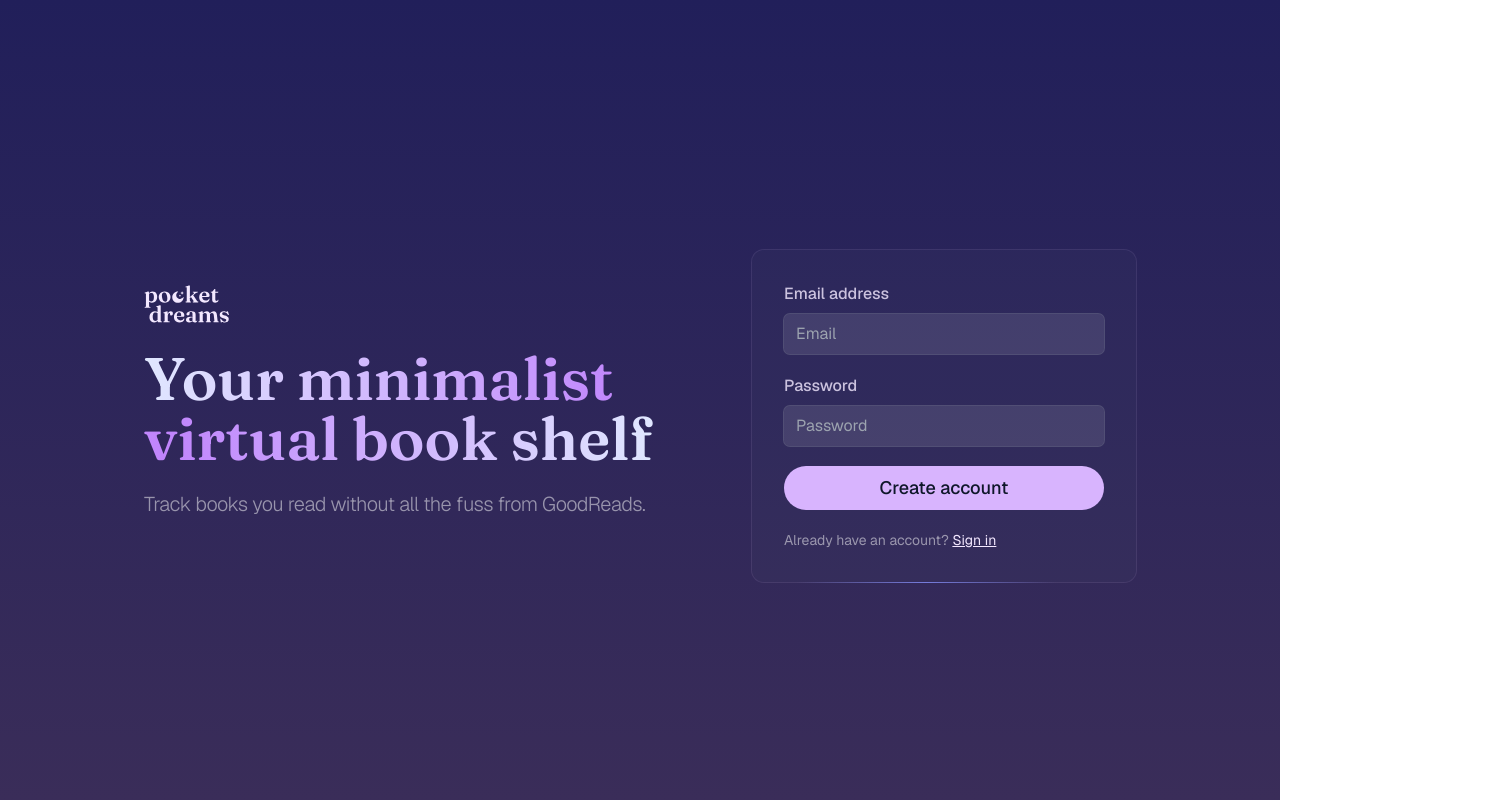
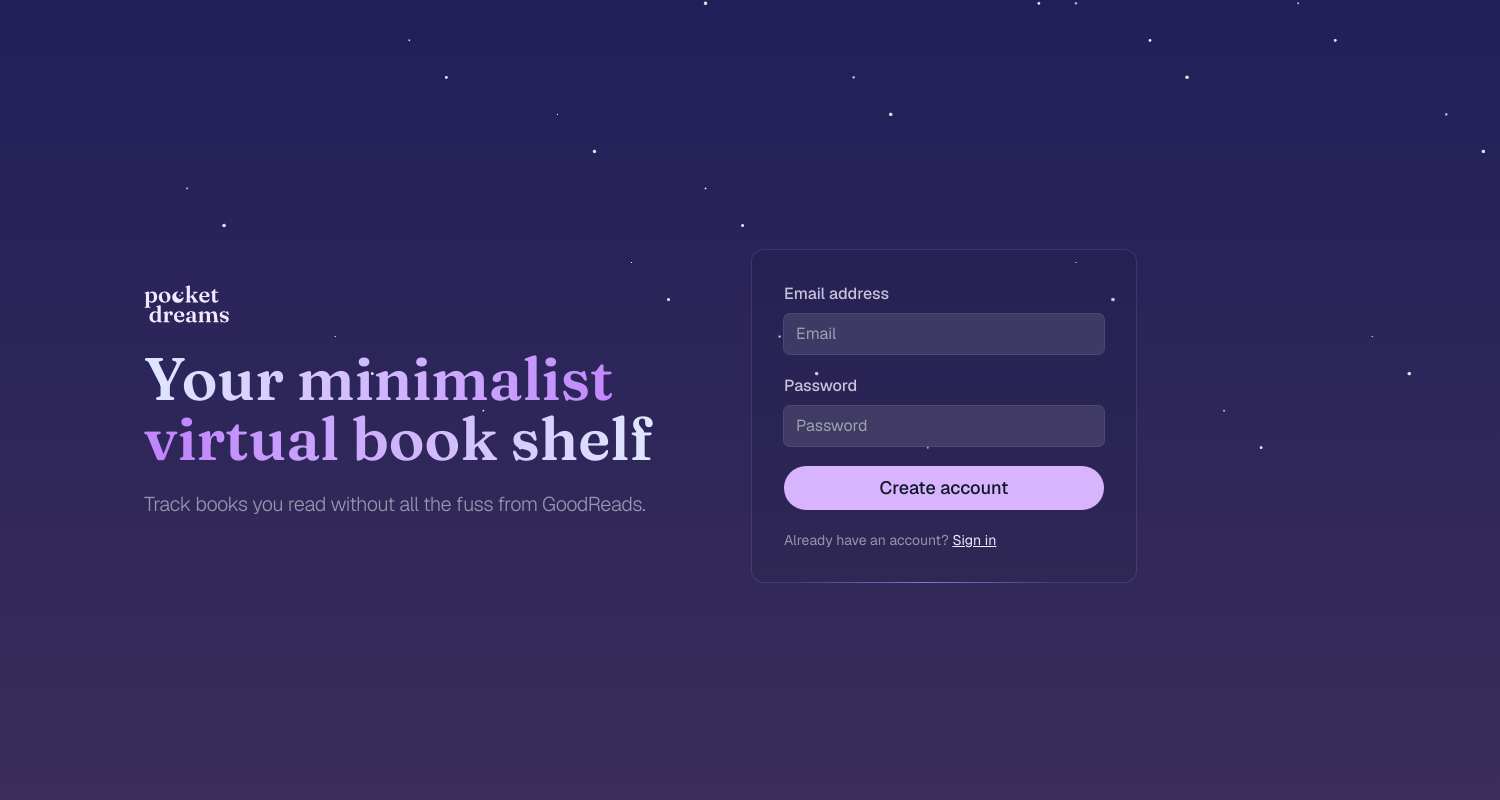
Before and after one commit to trishalim/pocket-dreams, a Next.js app: page / in a window 1280 px wide. Shown: the whole page, 1500 px wide, since content can reach past the window. Built offline with nearby package versions, Linux system fonts and the light colour scheme; no server answers.

Commit message:
add stars

```diff
--- a/app/globals.css
+++ b/app/globals.css
@@ -14,4 +14,8 @@
 
     @apply appearance-none pl-3 py-2 pr-10 bg-no-repeat ring-1 ring-gray-500/20 rounded-md;
   }
+
+  .text-gradient {
+    @apply bg-gradient-to-r from-indigo-100 via-purple-400 to-indigo-100 bg-clip-text text-transparent;
+  }
 }
--- a/app/layout.tsx
+++ b/app/layout.tsx
@@ -17,6 +17,99 @@ const defaultUrl = process.env.VERCEL_URL
   ? `https://${process.env.VERCEL_URL}`
   : "http://localhost:3000";
 
+const StarrySky = ({ className }: { className?: string }) => (
+  <svg
+    width="1500"
+    height="800"
+    className={className}
+    viewBox="0 0 1920 1080"
+    xmlns="http://www.w3.org/2000/svg"
+  >
+    <defs>
+      <radialGradient
+        id="starGradient"
+        cx="50%"
+        cy="50%"
+        r="50%"
+        fx="50%"
+        fy="50%"
+      >
+        <stop offset="0%" style={{ stopColor: "white", stopOpacity: 1 }} />
+        <stop offset="100%" style={{ stopColor: "white", stopOpacity: 0 }} />
+      </radialGradient>
+      <radialGradient
+        id="brightStarGradient"
+        cx="50%"
+        cy="50%"
+        r="50%"
+        fx="50%"
+        fy="50%"
+      >
+        <stop offset="0%" style={{ stopColor: "white", stopOpacity: 1 }} />
+        <stop offset="70%" style={{ stopColor: "white", stopOpacity: 0.7 }} />
+        <stop offset="100%" style={{ stopColor: "white", stopOpacity: 0 }} />
+      </radialGradient>
+    </defs>
+    <rect width="100%" height="100%" fill="transparent" />
+    {/* Regular stars */}
+    <circle cx="50" cy="50" r="2" fill="url(#starGradient)" />
+    <circle cx="200" cy="100" r="1.5" fill="url(#starGradient)" />
+    <circle cx="400" cy="200" r="2.5" fill="url(#starGradient)" />
+    <circle cx="600" cy="150" r="2" fill="url(#starGradient)" />
+    <circle cx="800" cy="300" r="1.5" fill="url(#starGradient)" />
+    <circle cx="1000" cy="250" r="2" fill="url(#starGradient)" />
+    <circle cx="1200" cy="100" r="1" fill="url(#starGradient)" />
+    <circle cx="1400" cy="350" r="2.5" fill="url(#starGradient)" />
+    <circle cx="1600" cy="200" r="2" fill="url(#starGradient)" />
+    <circle cx="1800" cy="100" r="1.5" fill="url(#starGradient)" />
+    <circle cx="200" cy="600" r="2" fill="url(#starGradient)" />
+    <circle cx="400" cy="800" r="1.5" fill="url(#starGradient)" />
+    <circle cx="600" cy="900" r="2" fill="url(#starGradient)" />
+    <circle cx="800" cy="700" r="1" fill="url(#starGradient)" />
+    <circle cx="1000" cy="800" r="2.5" fill="url(#starGradient)" />
+    <circle cx="1200" cy="950" r="2" fill="url(#starGradient)" />
+    <circle cx="1400" cy="700" r="1.5" fill="url(#starGradient)" />
+    <circle cx="1600" cy="900" r="2" fill="url(#starGradient)" />
+    <circle cx="1800" cy="800" r="1.5" fill="url(#starGradient)" />
+    <circle cx="500" cy="400" r="2" fill="url(#starGradient)" />
+    <circle cx="700" cy="500" r="1.5" fill="url(#starGradient)" />
+    <circle cx="900" cy="600" r="2" fill="url(#starGradient)" />
+    <circle cx="1100" cy="450" r="2.5" fill="url(#starGradient)" />
+    <circle cx="1300" cy="300" r="2" fill="url(#starGradient)" />
+    <circle cx="1500" cy="400" r="1.5" fill="url(#starGradient)" />
+    <circle cx="1700" cy="350" r="2" fill="url(#starGradient)" />
+    <circle cx="1900" cy="500" r="2.5" fill="url(#starGradient)" />
+    {/* Brighter stars */}
+    <circle cx="100" cy="150" r="3" fill="url(#brightStarGradient)" />
+    <circle cx="300" cy="50" r="2.5" fill="url(#brightStarGradient)" />
+    <circle cx="500" cy="250" r="3" fill="url(#brightStarGradient)" />
+    <circle cx="700" cy="200" r="2.5" fill="url(#brightStarGradient)" />
+    <circle cx="900" cy="350" r="3" fill="url(#brightStarGradient)" />
+    <circle cx="1100" cy="300" r="2.5" fill="url(#brightStarGradient)" />
+    <circle cx="1300" cy="150" r="3" fill="url(#brightStarGradient)" />
+    <circle cx="1500" cy="400" r="2.5" fill="url(#brightStarGradient)" />
+    <circle cx="1700" cy="300" r="3" fill="url(#brightStarGradient)" />
+    <circle cx="1900" cy="200" r="2.5" fill="url(#brightStarGradient)" />
+    <circle cx="250" cy="650" r="3" fill="url(#brightStarGradient)" />
+    <circle cx="450" cy="850" r="2.5" fill="url(#brightStarGradient)" />
+    <circle cx="650" cy="950" r="3" fill="url(#brightStarGradient)" />
+    <circle cx="850" cy="750" r="2.5" fill="url(#brightStarGradient)" />
+    <circle cx="1050" cy="850" r="3" fill="url(#brightStarGradient)" />
+    <circle cx="1250" cy="1000" r="2.5" fill="url(#brightStarGradient)" />
+    <circle cx="1450" cy="750" r="3" fill="url(#brightStarGradient)" />
+    <circle cx="1650" cy="950" r="2.5" fill="url(#brightStarGradient)" />
+    <circle cx="1850" cy="850" r="3" fill="url(#brightStarGradient)" />
+    <circle cx="550" cy="450" r="2.5" fill="url(#brightStarGradient)" />
+    <circle cx="750" cy="550" r="3" fill="url(#brightStarGradient)" />
+    <circle cx="950" cy="650" r="2.5" fill="url(#brightStarGradient)" />
+    <circle cx="1150" cy="500" r="3" fill="url(#brightStarGradient)" />
+    <circle cx="1350" cy="350" r="2.5" fill="url(#brightStarGradient)" />
+    <circle cx="1550" cy="450" r="3" fill="url(#brightStarGradient)" />
+    <circle cx="1750" cy="400" r="2.5" fill="url(#brightStarGradient)" />
+    <circle cx="1950" cy="550" r="3" fill="url(#brightStarGradient)" />
+  </svg>
+);
+
 export const metadata = {
   metadataBase: new URL(defaultUrl),
   title: "pocket dreams",
@@ -32,7 +125,9 @@ export default async function RootLayout({
   return (
     <html lang="en" className={`${fraunces.variable} ${GeistSans.className}`}>
       <Providers>
-        <body className="bg-gradient-to-t from-[#3a2d59] to-[#211f5a] min-h-screen text-slate-400 flex flex-col">
+        <body className="overflow-x-hidden bg-gradient-to-t from-[#3a2d59] to-[#211f5a] bg-cover min-h-screen text-slate-400 flex flex-col">
+          <StarrySky className="absolute -top-64 left-0 -z-10" />
+
           {user && (
             <header>
               <nav className="w-full flex justify-center border-b border-b">
--- a/components/LandingPage.tsx
+++ b/components/LandingPage.tsx
@@ -12,15 +12,16 @@ export default function LandingPage() {
       <div className="py-4 max-w-5xl mx-auto px-4 lg:flex gap-12 items-center lg:min-h-screen">
         <div>
           <LogoIcon className="text-purple-100 h-12 w-auto mb-12 lg:mb-5"></LogoIcon>
-          <h1 className="font-serif font-semibold inline bg-gradient-to-r from-indigo-100 via-purple-400 to-indigo-100 bg-clip-text font-display text-5xl lg:text-6xl text-transparent">
-            Your minimalist virtual book shelf
+          <h1 className="font-serif font-semibold inline text-5xl lg:text-6xl text-gradient">
+            Your minimalist{" "}
+            <span className="whitespace-nowrap">virtual book shelf</span>
           </h1>
           <p className="mt-5 text-xl tracking-tight font-light text-white/50 leading-relaxed">
             Track books you read without all the fuss from GoodReads.
           </p>
         </div>
 
-        <form className="mt-8 relative flex flex-col gap-5 max-w-sm w-full lg:p-8 lg:bg-slate-600/10 lg:ring-1 lg:ring-purple-200/10 lg:rounded-xl">
+        <form className="mt-8 relative flex flex-col gap-5 max-w-sm w-full lg:p-8 lg:bg-slate-900/10 lg:ring-1 lg:ring-purple-200/10 lg:rounded-xl">
           <div className="absolute -bottom-px left-11 right-20 h-px bg-gradient-to-r from-indigo-400/0 via-indigo-400/80 to-indigo-400/0 hidden lg:block"></div>
           <div className="grid gap-2">
             <label htmlFor="email" className="font-medium text-purple-100/80">
```
